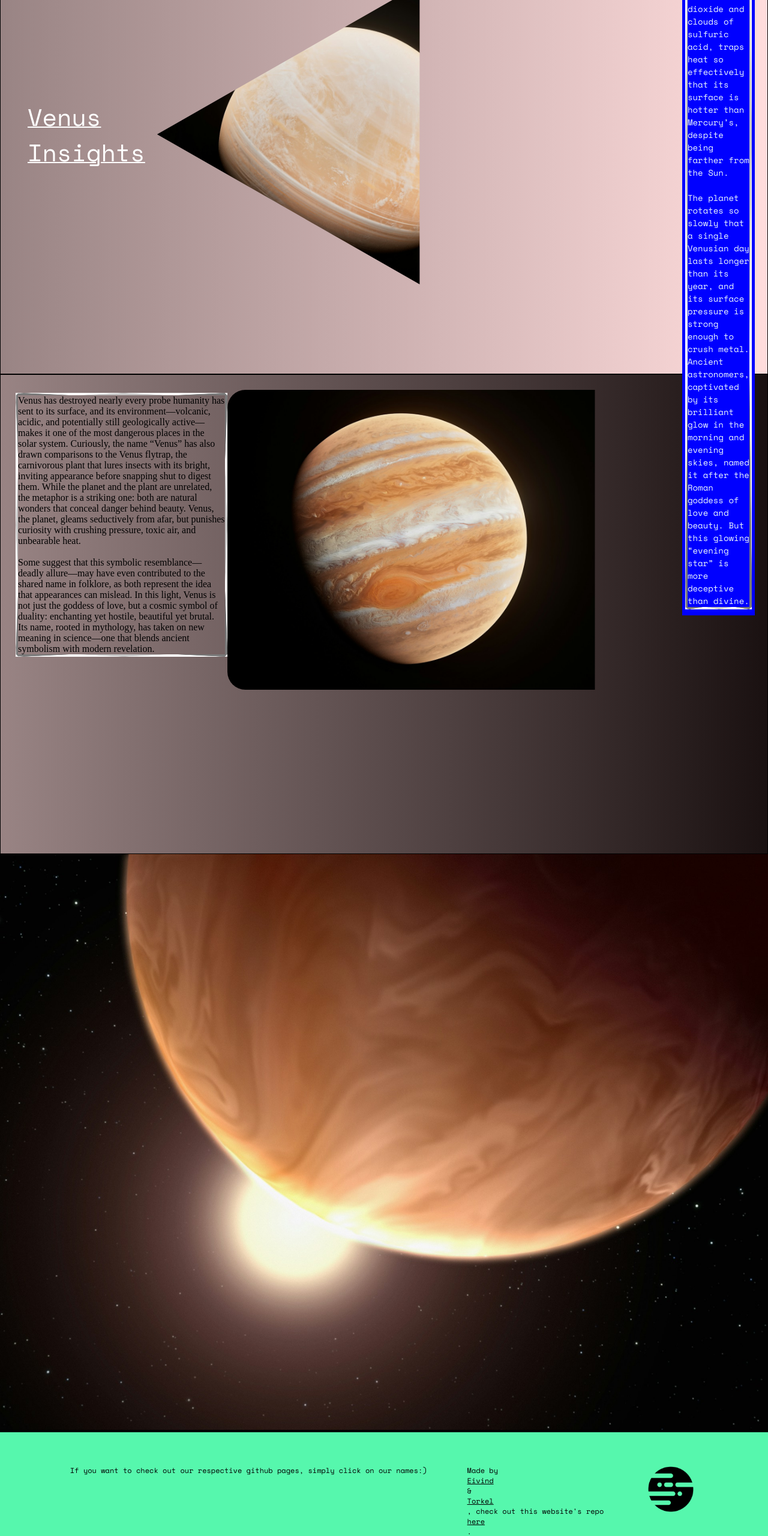
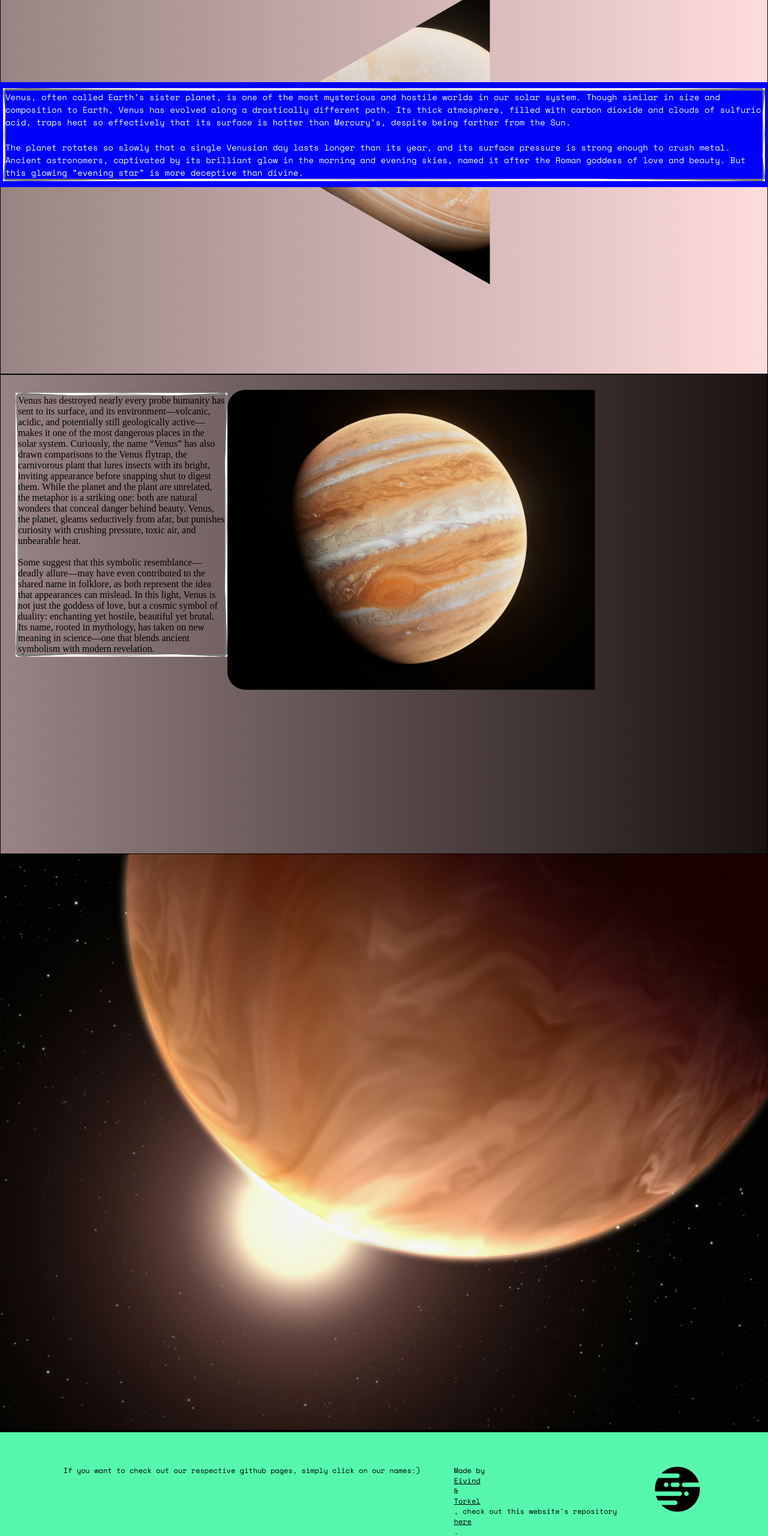
Before and after one commit to be0825/planetoppgave, a plain HTML site: page index.html in a window 1280 px wide. Shown: the part 1100-3661 px from the top of the page at 60% size. Drawn offline with nearby package versions, Linux system fonts and the light colour scheme; a web font is replaced by a local one.

Commit message:
fixed some styles.. much more to do though

```diff
--- a/index.html
+++ b/index.html
@@ -103,7 +103,7 @@
       <p class="credit">
         Made by <a href="https://github.com/be0825" id="link">Eivind</a> &
         <a href="https://github.com/Torkel0825" id="link">Torkel</a>, check out
-        this website's repo
+        this website's repository
         <a href="https://github.com/be0825/planetoppgave" id="link">here</a>.
       </p>
       <p class="credit">
--- a/style.css
+++ b/style.css
@@ -50,7 +50,7 @@ html {
 /* yun contain the next section*/
 
 .yun {
-  height: 800px;
+  min-height: 800px;
   border: 1px solid black;
   background: linear-gradient(270deg, #1a1111 0%, #998484 100%);
 
@@ -59,6 +59,7 @@ html {
   align-items: start;
   justify-content: space-evenly;
   flex-direction: row-reverse;
+  position: static;
 }
 .yun > img {
   height: 500px;
@@ -77,6 +78,7 @@ html {
   padding: 5px;
   background-color: blue;
   display: flex;
+  position: absolute;
 }
 .placeholder {
   height: auto;
@@ -106,6 +108,8 @@ footer > img {
   flex-direction: column;
   font-family: "Space Mono", monospace;
   font-size: 12px;
+  flex-wrap: wrap;
+  align-self: auto;
 }
 
 #link {
```
